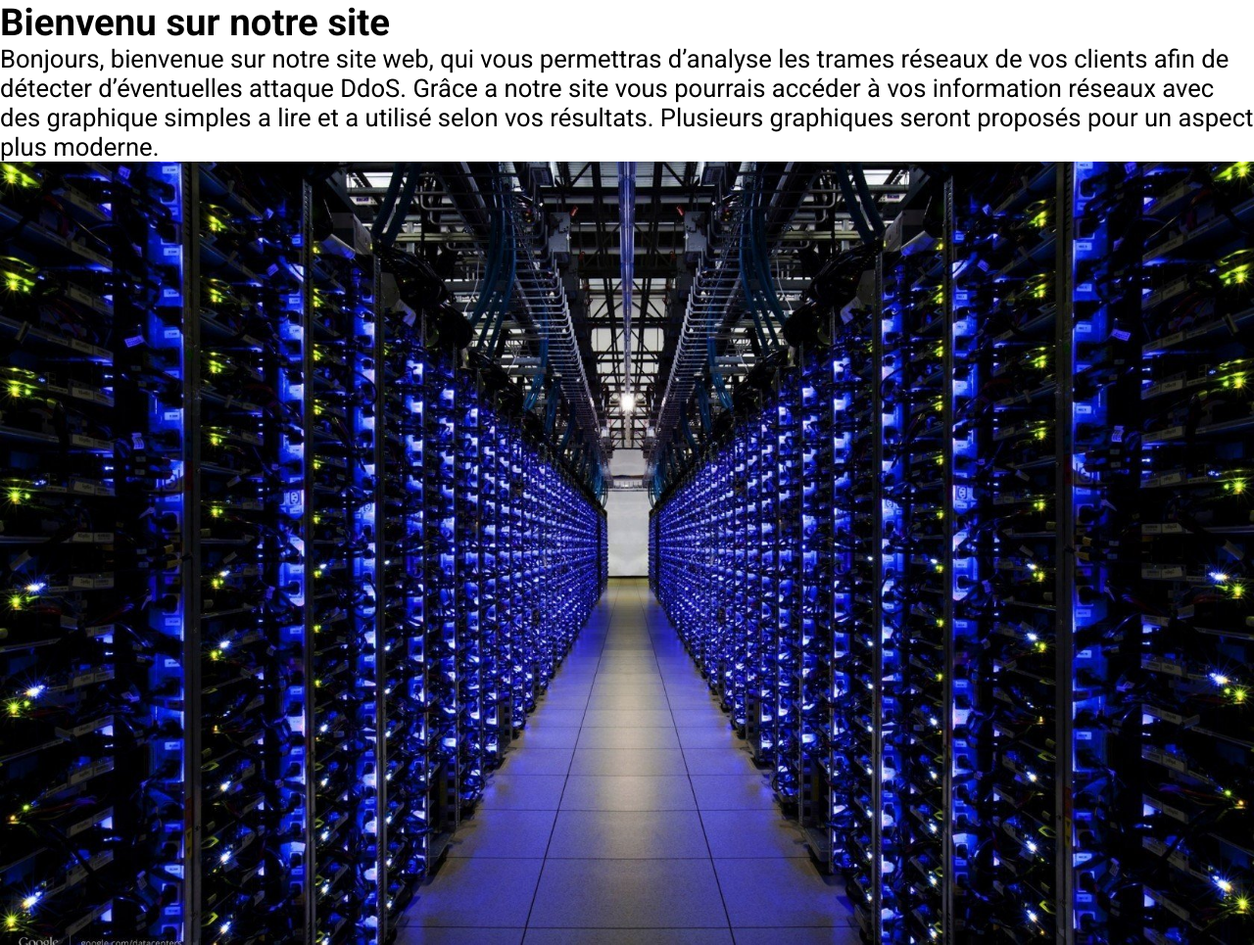
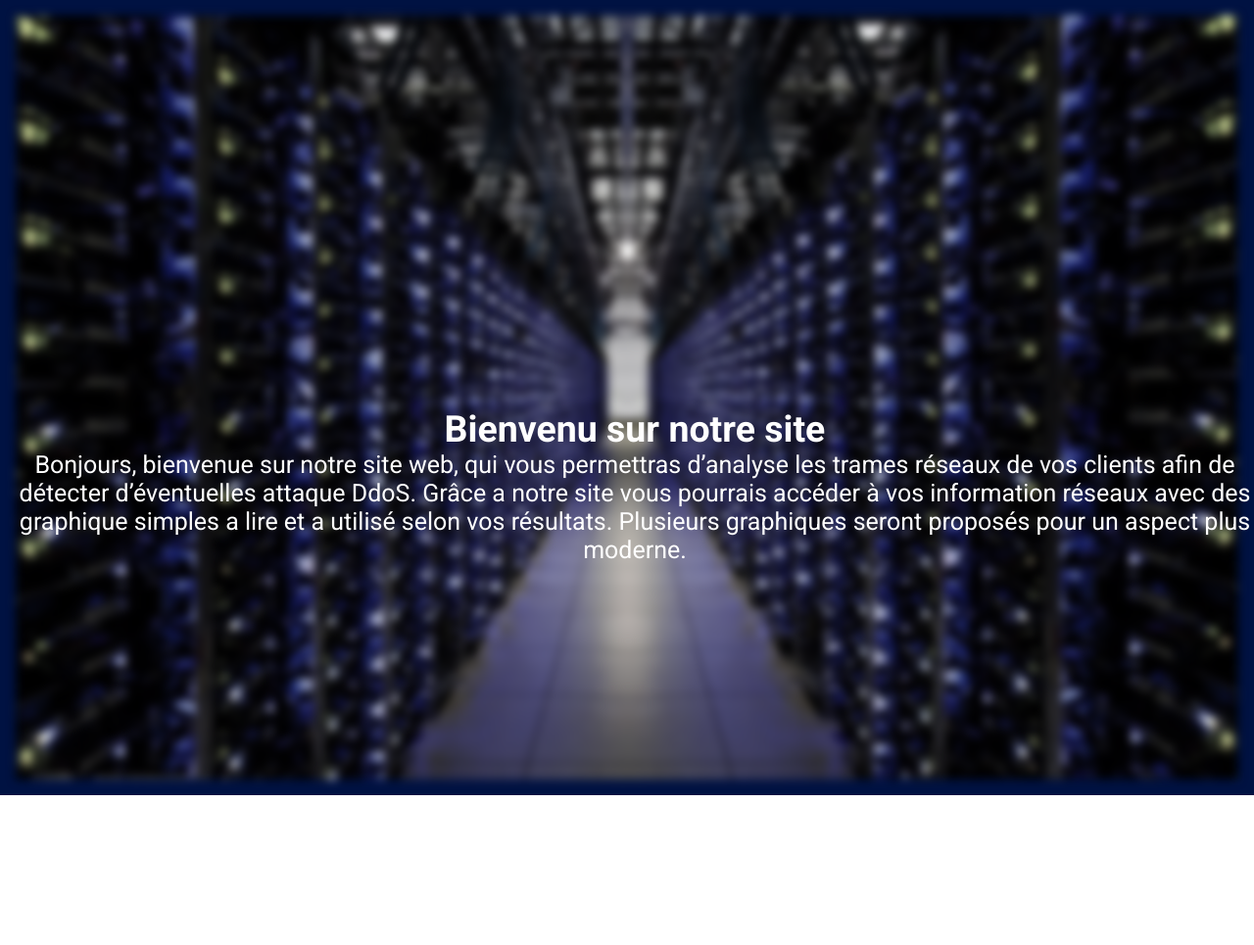
Before and after one commit to maxencelgy/J3M, a PHP site: page / in a window 1280 px wide. Shown: the part 94-1059 px from the top of the page at 98% size. After the commit the page ends 906 px from the top, so only its background shows below. Run offline with PHP 8.4, Linux system fonts and the light colour scheme.

Commit message:
modif index :sparkles:

```diff
--- a/asset/css/styles.css
+++ b/asset/css/styles.css
@@ -1,3 +1,4 @@
+@charset "UTF-8";
 /*REPONSIVE*/
 @import url("https://fonts.googleapis.com/css2?family=Roboto:wght@100;300;400;500;700;900&display=swap");
 @import url("https://fonts.googleapis.com/css2?family=Roboto:wght@100;300;400;500;700;900&display=swap");
@@ -117,6 +118,30 @@ textarea:focus, input:focus {
   opacity: 0.7;
 }
 
+#acceuil {
+  background-color: #001242;
+}
+#acceuil .wrap {
+  display: flex;
+  flex-direction: column;
+  padding: 1rem;
+  text-align: center;
+}
+#acceuil .wrap div img {
+  position: relative;
+  filter: grayscale(60%) blur(5px);
+}
+#acceuil .wrap div.text {
+  position: absolute;
+  margin-top: 60vh;
+  /* poussé de la moitié de hauteur de viewport */
+  transform: translateY(-50%);
+  /* tiré de la moitié de sa propre hauteur */
+  color: white;
+  font-size: 25px;
+  text-align: center;
+}
+
 /*REPONSIVE*/
 .wrap {
   max-width: 1600px;
--- a/asset/sass/style.scss
+++ b/asset/sass/style.scss
@@ -6,4 +6,5 @@
 @import "inc/base";
 // pages
 @import "pages/header";
+@import "pages/accueil";
 @import "pages/container";
--- a/index.php
+++ b/index.php
@@ -7,6 +7,9 @@ include('inc/header.php');?>
 
 <section id="acceuil">
     <div class="wrap">
+        <div class="img">
+            <img src="asset/img/network.jpg" alt="">
+        </div>
         <div class="text">
             <h2>Bienvenu sur notre site</h2>
             <p>Bonjours, bienvenue sur notre site web, qui vous permettras d’analyse les trames réseaux de vos clients afin de détecter d’éventuelles attaque DdoS.
@@ -14,9 +17,7 @@ include('inc/header.php');?>
                 Plusieurs graphiques seront proposés pour un aspect plus moderne.
             </p>
         </div>
-        <div>
-            <img src="asset/img/network.jpg" alt="">
-    </div>
+
 </section>
 
 
```
Also changed, not shown: asset/sass/inc/accueil.scss (deleted, +0 -10 lines), asset/sass/pages/accueil.scss (added, +24 -0 lines), 1 other file.
